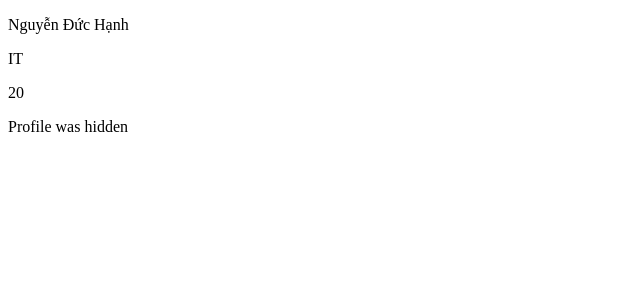
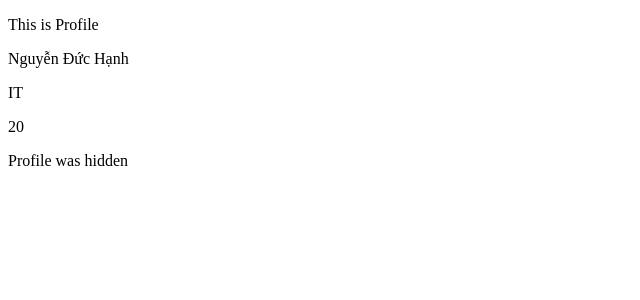
Before and after one commit to hashcott/react-fundamental, a React (Create React App) app: page / in a window 1280 px wide. Shown: the top 300 px of the page, without its empty margins (0-640 px from the left). Built offline with nearby package versions, Linux system fonts and the light colour scheme.

Commit message:
declaring default props

```diff
--- a/src/components/Profile.js
+++ b/src/components/Profile.js
@@ -3,10 +3,10 @@ import React, { Component } from "react";
 export default class Profile extends Component {
   render() {
     console.log(this.props);
-
     if (this.props.isDisplay) {
       return (
         <div>
+          <p>This is {this.props.nameComponent}</p>
           {/* Using props */}
           <p>{this.props.name}</p>
           <p>{this.props.job}</p>
@@ -18,3 +18,7 @@ export default class Profile extends Component {
     }
   }
 }
+
+Profile.defaultProps = {
+  nameComponent: "Profile",
+};
```
Also changed, not shown: 1 other file (tests, documents, lock files or other folders).
